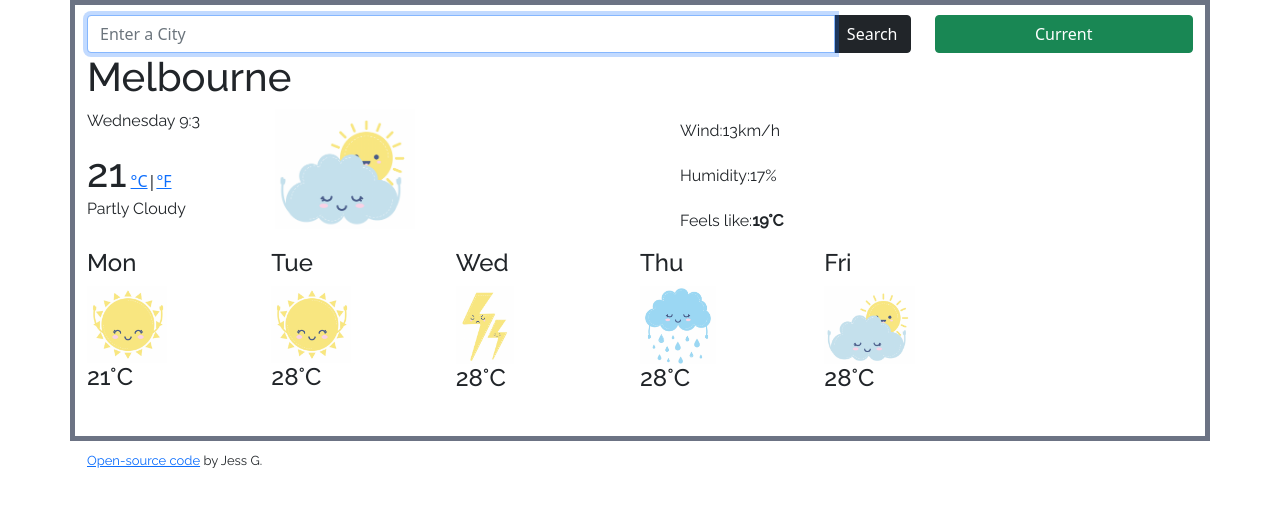
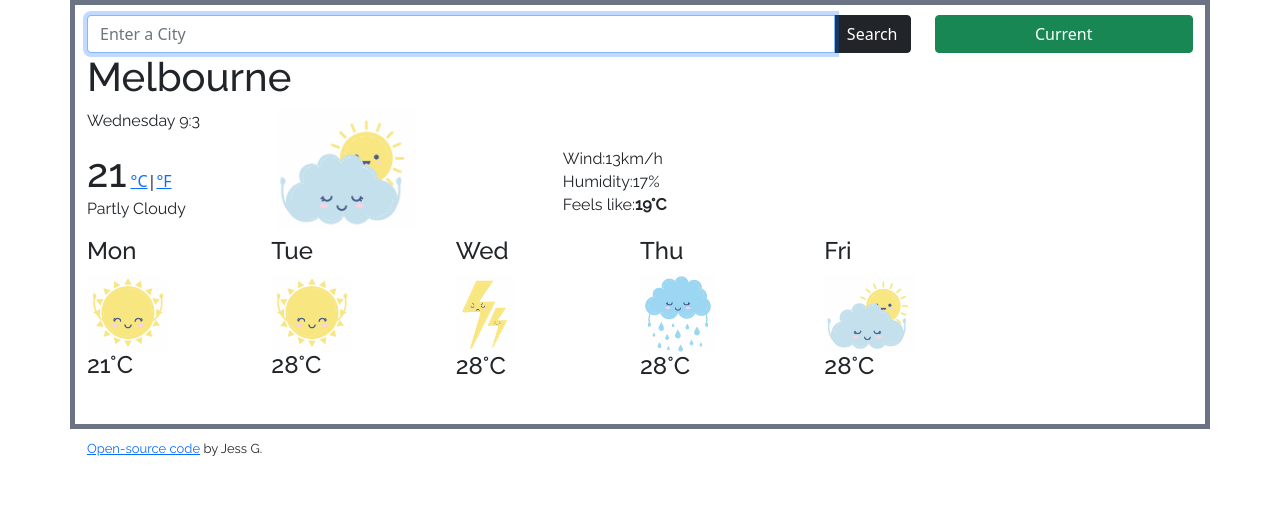
Before and after one commit to jess1007/My-weather-app, a plain HTML site: page index.html in a window 1280 px wide. Drawn offline with nearby package versions, Linux system fonts and the light colour scheme; no server answers.

Commit message:
Changed styling of weather specs

```diff
--- a/index.html
+++ b/index.html
@@ -53,15 +53,16 @@
             </span>
             <p id="weather-description">Partly Cloudy</p>
           </div>
-          <div class="col-4">
+          <div class="col-3">
             <img src="images/cloudy.png" alt="sunandcloud" width="140px" id="icon" />
           </div>
-          <div class="col-3 wind">
-            <div class="wind"><p>Wind:<span id="today-wind">13</span>km/h</p></div>
-            <div class="wind"><p>Humidity:<span id="today-humidity">17</span>%</p></div>
-            <div class="wind">
-              <p>Feels like:<strong><span id="today-feels-like">19</span>°C</strong></p>
-            </div>
+          <div class="col-4 wind">
+            <ul>
+            <li class="wind">Wind:<span id="today-wind">13</span>km/h</li>
+            <li class="humidity">Humidity:<span id="today-humidity">17</span>%
+            <li class="feels-like">Feels like:<strong><span id="today-feels-like">19</span>°C</strong>
+            </ul>
+          </li>
           </div>
           <div class="col-3"></div>
           <div class="row">
--- a/src/styles.css
+++ b/src/styles.css
@@ -12,10 +12,7 @@ p {
   font-family: "PT Sans Narrow", sans-serif;
   font-family: "Raleway", sans-serif;
 }
-.wind {
-  padding-left: 20px;
-  padding-top: 5px;
-}
+
 .temperature {
   display: inline;
 }
@@ -30,3 +27,16 @@ p {
   top: 50px;
   font-size: small;
 }
+ul {
+  margin: 25px 0 10px;
+  padding: 5px;
+}
+li {
+  font-family: "Lato", sans-serif;
+  font-family: "Poppins", sans-serif;
+  font-family: "PT Sans Narrow", sans-serif;
+  font-family: "Raleway", sans-serif;
+  height: 15px;
+  list-style: none;
+  margin: 8px 0;
+}
```
